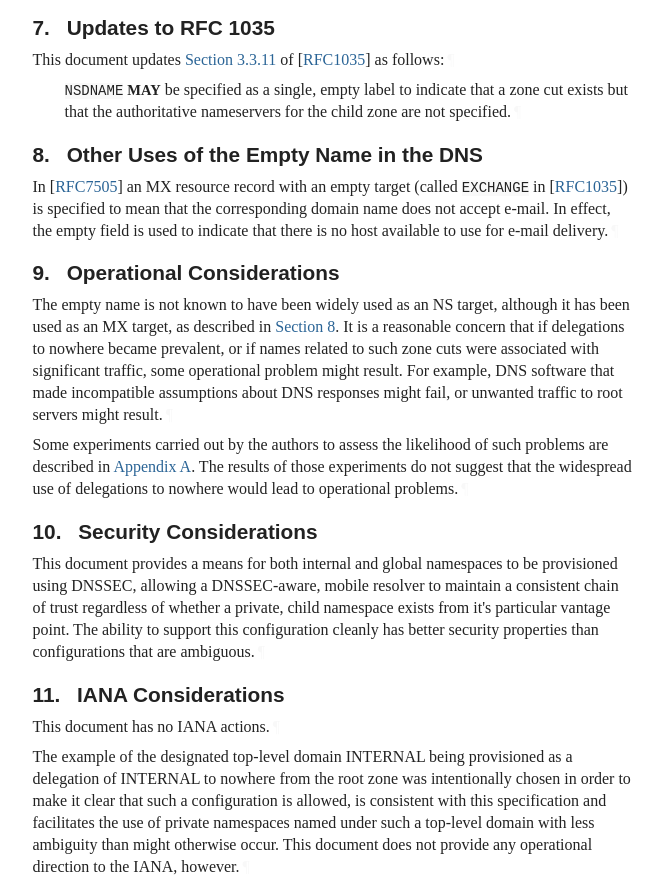
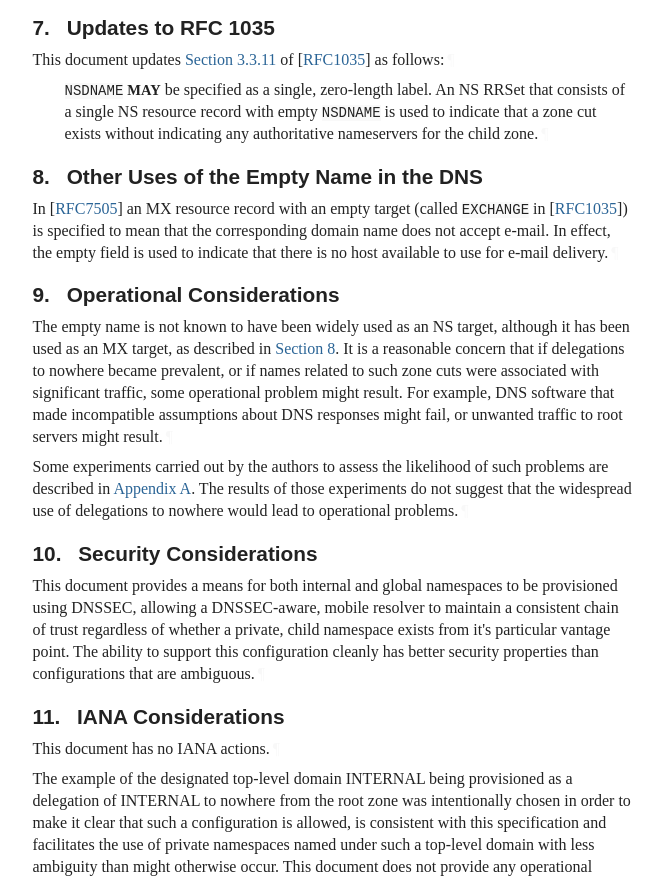
Before and after one commit to ableyjoe/draft-jabley-dnsop-zone-cut-to-nowhere, a plain HTML site: page draft-jabley-dnsop-zone-cut-to-nowhere.html in a window 1280 px wide. Shown: the part 5378-6257 px from the top of the page, without its empty margins (92-754 px from the left). Drawn offline with Linux system fonts and the light colour scheme; a web font is replaced by a local one.

Commit message:
Script updating gh-pages from ea66a7c. [ci skip]

```diff
--- a/draft-jabley-dnsop-zone-cut-to-nowhere.html
+++ b/draft-jabley-dnsop-zone-cut-to-nowhere.html
@@ -1545,9 +1545,10 @@ different, non-cooperating administrators.<a href="#section-6.2-2" class="pilcro
 <p id="section-7-1">This document updates <span><a href="https://rfc-editor.org/rfc/rfc1035#section-3.3.11" class="relref">Section 3.3.11</a> of [<a href="#RFC1035" class="cite xref">RFC1035</a>]</span> as follows:<a href="#section-7-1" class="pilcrow">¶</a></p>
 <ul class="normal ulEmpty">
 <li class="normal ulEmpty" id="section-7-2.1">
-          <p id="section-7-2.1.1"><code>NSDNAME</code> <span class="bcp14">MAY</span> be specified as a single, empty label to indicate
-that a zone cut exists but that the authoritative nameservers for
-the child zone are not specified.<a href="#section-7-2.1.1" class="pilcrow">¶</a></p>
+          <p id="section-7-2.1.1"><code>NSDNAME</code> <span class="bcp14">MAY</span> be specified as a single, zero-length label. An
+NS RRSet that consists of a single NS resource record with empty
+<code>NSDNAME</code> is used to indicate that a zone cut exists without
+indicating any authoritative nameservers for the child zone.<a href="#section-7-2.1.1" class="pilcrow">¶</a></p>
 </li>
       </ul>
 </section>
```
Also changed, not shown: draft-jabley-dnsop-zone-cut-to-nowhere.txt.
